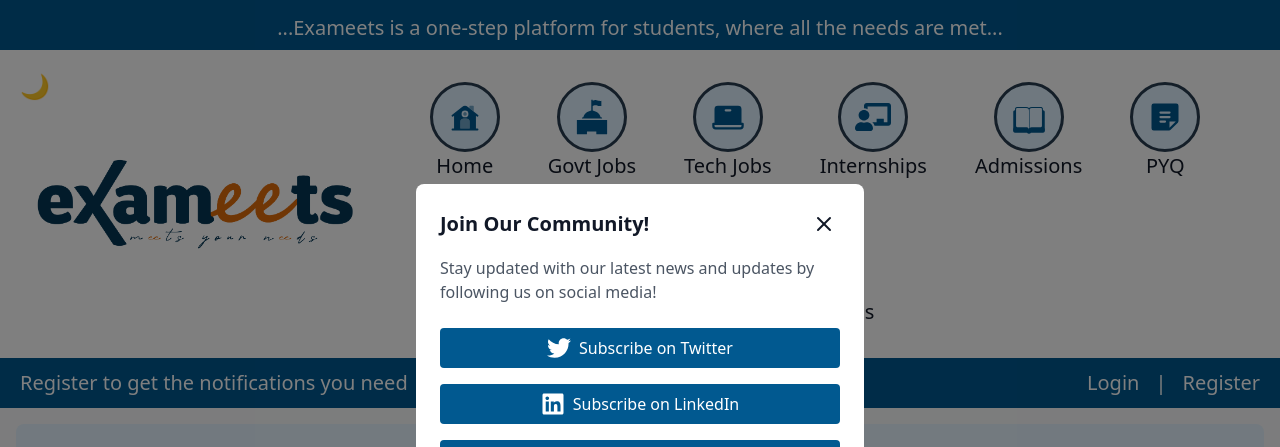
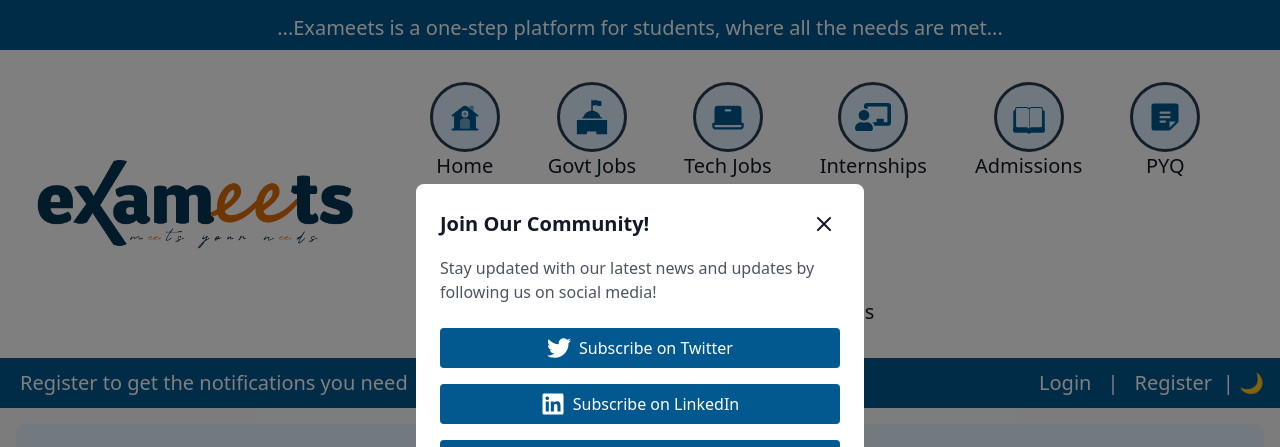
Before and after one commit to exameets-1/frontend-exameets, a React (Vite) app: page /jobs in a window 1280 px wide. Shown: the top 447 px of the page. Built offline with nearby package versions, Linux system fonts and the light colour scheme; no server answers; the HTML template or start-up script is replaced by a standard one.

Commit message:
Dashboard and Navbar

```diff
--- a/src/components/Navbar/Navbar.jsx
+++ b/src/components/Navbar/Navbar.jsx
@@ -3,6 +3,7 @@
 import { Link } from 'react-router-dom';
 import { useTheme } from '../../App';
 import { UserCog } from 'lucide-react';
+
 const Navbar = () => {
   const [isMenuOpen, setIsMenuOpen] = useState(false);
   const { isAuthenticated, user } = useSelector((state) => state.user);
@@ -26,18 +27,6 @@
 
       {/* Logo and Menu */}
       <div className="flex items-center justify-between px-5 py-4 relative dark:bg-gray-800">
-        {/* Dark Mode Toggle (Mobile) */}
-        <button
-          onClick={toggleDarkMode}
-          className="text-2xl md:hidden absolute left-5"
-          style={{
-            color: darkMode ? '#fff' : '#000',
-            cursor: 'pointer'
-          }}
-        >
-          {darkMode ? '☀️' : '🌙'}
-        </button>
-
         {/* Logo */}
         <Link to="/" className="max-w-[350px] mx-auto">
           <img src={darkMode ? "/logo-final-dark.png" : "/logo-final.png"} alt="Exameets Logo" className="w-auto h-auto max-h-[250px]" />
@@ -86,17 +75,6 @@
           ): (
             // Desktop Menu Items
             <>
-              <button
-                onClick={toggleDarkMode}
-                className="hidden md:block text-2xl absolute left-5 top-5"
-                style={{
-                  color: darkMode ? '#fff' : '#000',
-                  cursor: 'pointer'
-                }}
-              >
-                {darkMode ? '☀️' : '🌙'}
-              </button>
-
               <div className="flex flex-col items-center m-4 group" onClick={closeMobileMenu}>
                 <Link to="/" className="flex flex-col items-center">
                   <div className="flex items-center justify-center w-[70px] h-[70px] bg-[#DFF1FF] rounded-full border-[3.5px] border-[#283D50]">
@@ -171,9 +149,20 @@
       </div>
 
       {/* Bottom Line */}
-      <div className={`bg-[#015990] dark:bg-gray-950 text-white dark:text-gray-100 h-auto min-h-[50px] py-2 flex flex-col md:flex-row items-center justify-between px-5`}>
+      <div className={`bg-[#015990] dark:bg-gray-950 text-white dark:text-gray-100 h-auto min-h-[50px] py-2 flex flex-col md:flex-row items-center justify-between px-5 relative`}>
+        {/* Dark Mode Toggle */}
+        <button
+          onClick={toggleDarkMode}
+          className="absolute right-4 rounded-full backdrop-blur-sm"
+          style={{
+            cursor: 'pointer'
+          }}
+        >
+          <span className="text-xl">{darkMode ? '| ☀️' : '| 🌙'}</span>
+        </button>
+
         {isAuthenticated ? (
-          <div className="w-full flex justify-between items-center">
+          <div className="w-full flex justify-between items-center pr-12">
             <p className="text-xl">Hi, {user.name}</p>
             <div className="flex items-center gap-4">
               <Link to="/dashboard" className="text-white dark:text-gray-100 no-underline flex items-center">
@@ -185,7 +174,7 @@
         ) : (
           <>
             <p className="text-xl mb-2 md:mb-0">Register to get the notifications you need</p>
-            <div className="flex items-center gap-4">
+            <div className="flex items-center gap-4 pr-12">
               <Link to="/login" className="text-xl text-white dark:text-gray-100 no-underline">Login</Link>
               <span className="text-xl">|</span>
               <Link to="/register" className="text-xl text-white dark:text-gray-100 no-underline">Register</Link>
--- a/src/pages/Dashboard/Dashboard.jsx
+++ b/src/pages/Dashboard/Dashboard.jsx
@@ -53,9 +53,10 @@
   ];
 
   return (
-    <div className="min-h-screen bg-gray-50 dark:bg-gray-900 p-8">
+    <div className="min-h-screen bg-gray-50 dark:bg-gray-900 p-4 md:p-8">
       <div className="max-w-7xl mx-auto">
-        <div className="bg-white dark:bg-gray-800 rounded-lg shadow-sm p-6 mb-8 flex justify-between items-center">
+        {/* Desktop Header */}
+        <div className="hidden md:flex bg-white dark:bg-gray-800 rounded-lg shadow-sm p-6 mb-8 justify-between items-center">
           <h1 className="text-2xl font-semibold text-[#005587] dark:text-gray-400 mr-4">Dashboard</h1>
           <p className="text-gray-600 dark:text-gray-300">
             Welcome, <span className="text-[#005587] dark:text-gray-400 font-medium">{user && user.name}</span> !
@@ -63,18 +64,30 @@
         </div>
 
         <div className="flex flex-col md:flex-row gap-8">
-          {/* Mobile Menu Toggle */}
-          <div className="md:hidden flex justify-end p-4">
+          {/* Mobile Header & Toggle */}
+          <div className="md:hidden flex justify-between items-center bg-white dark:bg-gray-800 rounded-lg shadow-sm p-4 mb-4">
+            <h1 className="text-xl font-semibold text-[#005587] dark:text-gray-400">Dashboard</h1>
             <button
               onClick={() => setIsMenuOpen(!isMenuOpen)}
-              className="text-[#005587] dark:text-blue-400 text-2xl"
+              className="text-[#005587] dark:text-blue-400 text-2xl p-2"
             >
               <LuMoveRight className={`transition-transform ${isMenuOpen ? 'rotate-180' : ''}`} />
             </button>
           </div>
 
-          {/* Sidebar */}
-          <div className={`w-full md:w-72 bg-white dark:bg-gray-800 rounded-lg shadow-sm p-6 h-fit absolute md:static z-10 ${isMenuOpen ? 'block' : 'hidden'} md:block`}>
+          {/* Mobile Menu Backdrop */}
+          {isMenuOpen && (
+            <div
+              className="fixed inset-0 bg-black/50 z-40 md:hidden"
+              onClick={() => setIsMenuOpen(false)}
+            />
+          )}
+
+          {/* Sidebar/Navigation */}
+          <div className={`fixed md:static inset-y-0 left-0 w-72 z-50 bg-white dark:bg-gray-800 rounded-lg shadow-sm p-6 h-full md:h-fit
+            transform transition-transform duration-300 ease-in-out
+            ${isMenuOpen ? 'translate-x-0' : '-translate-x-full md:translate-x-0'}`}
+          >
             <h4 className="text-lg font-semibold text-[#005587] dark:text-gray-400 mb-6 pb-4 border-b-2 border-gray-100 dark:border-gray-700">
               Manage Account
             </h4>
@@ -117,7 +130,7 @@
           </div>
 
           {/* Main Content */}
-          <div className="flex-1 bg-white dark:bg-gray-800 rounded-lg shadow-sm p-8">
+          <div className="flex-1 bg-white dark:bg-gray-800 rounded-lg shadow-sm p-6 md:p-8">
             <div className="mb-8 pb-4 border-b-2 border-gray-100 dark:border-gray-700">
               <h2 className="text-xl font-semibold text-[#005587] dark:text-gray-400">{activeComponent}</h2>
             </div>
```
